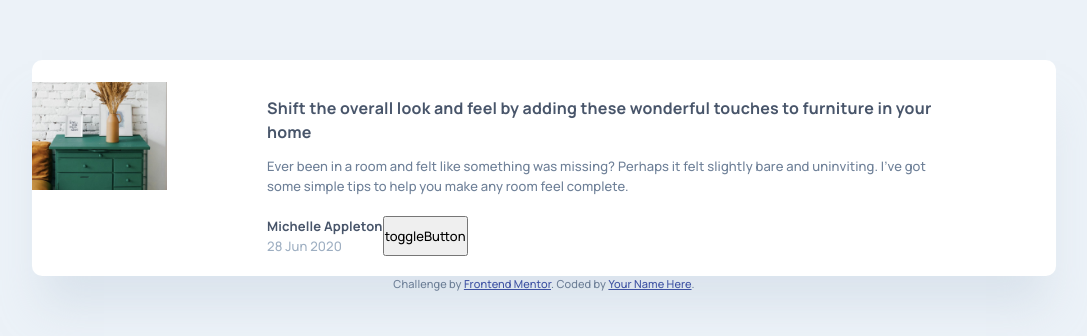
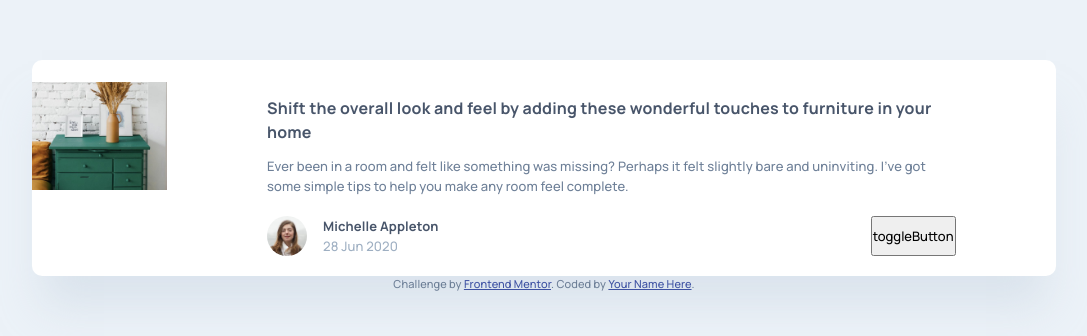
Before and after one commit to lanechanger/fem-article-preview-component, a plain HTML site: page index.html in a window 1280 px wide. Shown: the part 224-560 px from the top of the page, without its empty margins (96-1183 px from the left). Drawn offline with Linux system fonts and the light colour scheme.

Commit message:
feat: added author display picture to footer

```diff
--- a/app/scss/_layout.scss
+++ b/app/scss/_layout.scss
@@ -9,6 +9,10 @@
     &--center {
       justify-content: center;
       align-items: center;
+    }
+
+    &--jc-sb {
+      justify-content: space-between;
     }
 
     &--col {
@@ -45,4 +49,8 @@
   &__footer {
     margin-top: rem(20px);
   }
+
+  &__avatar {
+    margin-right: rem(16px);
+  }
 }
--- a/app/scss/_modules.scss
+++ b/app/scss/_modules.scss
@@ -21,6 +21,11 @@
 
   &__footer {}
 
+  &__avatar {
+    max-width: 40px;
+    border-radius: 50%;
+  }
+
   &__author {
     font-style: normal;
     font-weight: 700;
--- a/index.html
+++ b/index.html
@@ -26,10 +26,10 @@
         it felt slightly bare and uninviting. I’ve got some simple tips
         to help you make any room feel complete.
       </p>
-      <footer class="card__footer l-flex">
+      <footer class="card__footer l-flex l-flex--jc-sb">
         <!-- toggledOff-->
-        <div class="">
-          <figure></figure>
+        <div class="l-flex">
+          <img class="card__avatar" src="/images/avatar-michelle.jpg" alt="">
           <div class="l-flex l-flex--col">
             <address class="card__author" rel="author">Michelle Appleton</address>
             <time class="card__date-published" datetime="2020-06-28">28 Jun 2020</time>
```
Also changed, not shown: dist/style.css, 1 other file.
